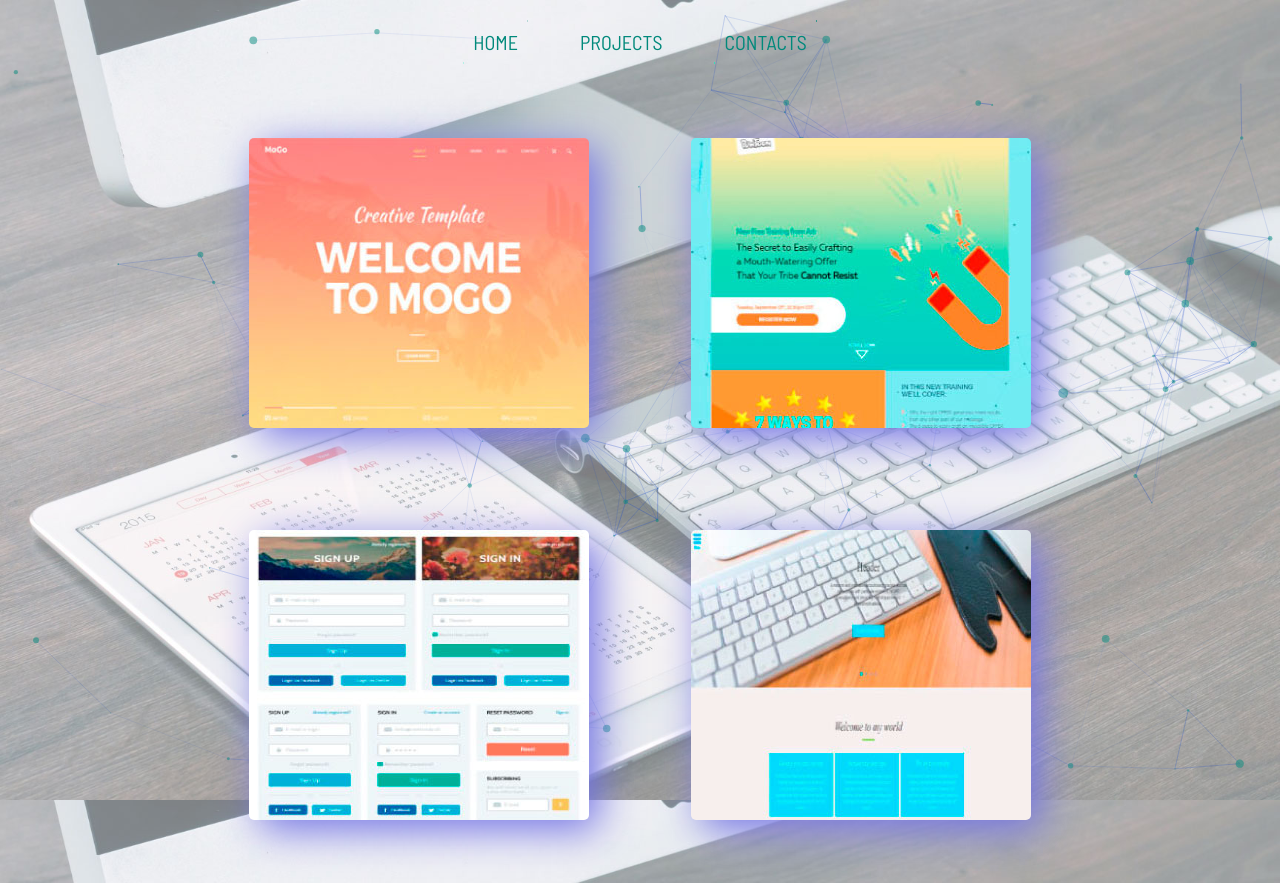
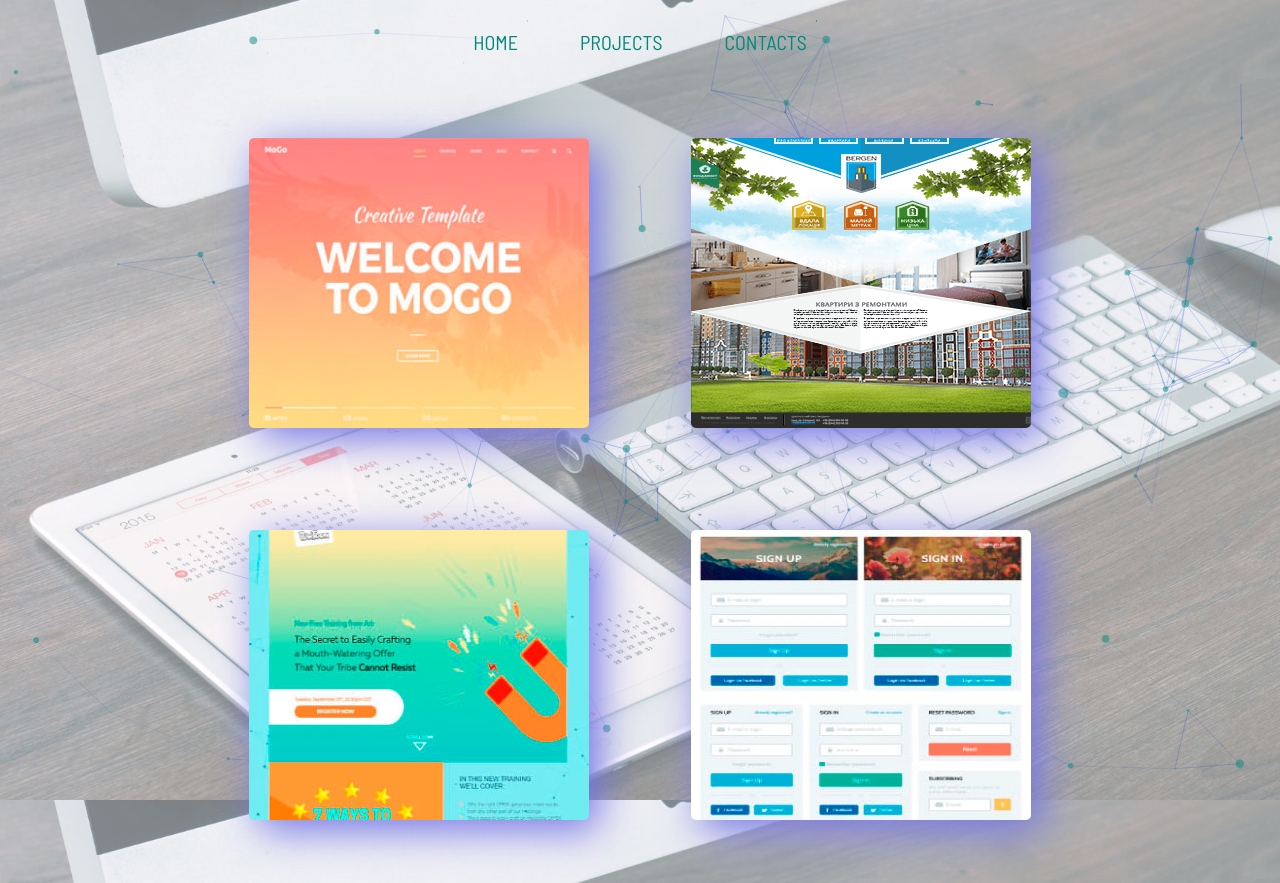
Before and after one commit to VolodymyrTrykoz/Portfolio, a website: page projects.html in a window 1280 px wide. Shown: the top 883 px of the page. Drawn offline with Linux system fonts and the light colour scheme; a web font is replaced by a local one.

Commit message:
added new web page Bergen

```diff
--- a/projects.html
+++ b/projects.html
@@ -38,6 +38,26 @@
 									<li class="back__list-item">Gulp</li>
 									<li class="back__list-item">SVG</li>
 									<li class="back__list-item">Google maps</li>
+								</ul>
+							</div>
+						</a>
+					</div>
+				</div>
+
+
+				<div class="flip-box">
+					<div class="flip-box__item">
+						<div class="item__front">
+							<img src="dist/img/berogen.png" alt="berogen" class="front-img">
+						</div>
+						<a href="https://volodymyrtrykoz.github.io/Bergen_mockup/" target="_blank">
+							<div class="item__back">
+								<ul class="back__list">Used technologies:
+									<li class="back__list-item">HTML5</li>
+									<li class="back__list-item">CSS3</li>
+									<li class="back__list-item">BEM</li>
+									<li class="back__list-item">SASS</li>
+									<li class="back__list-item">Gulp</li>
 								</ul>
 							</div>
 						</a>
```
Also changed, not shown: dist/img/berogen.png (added).
